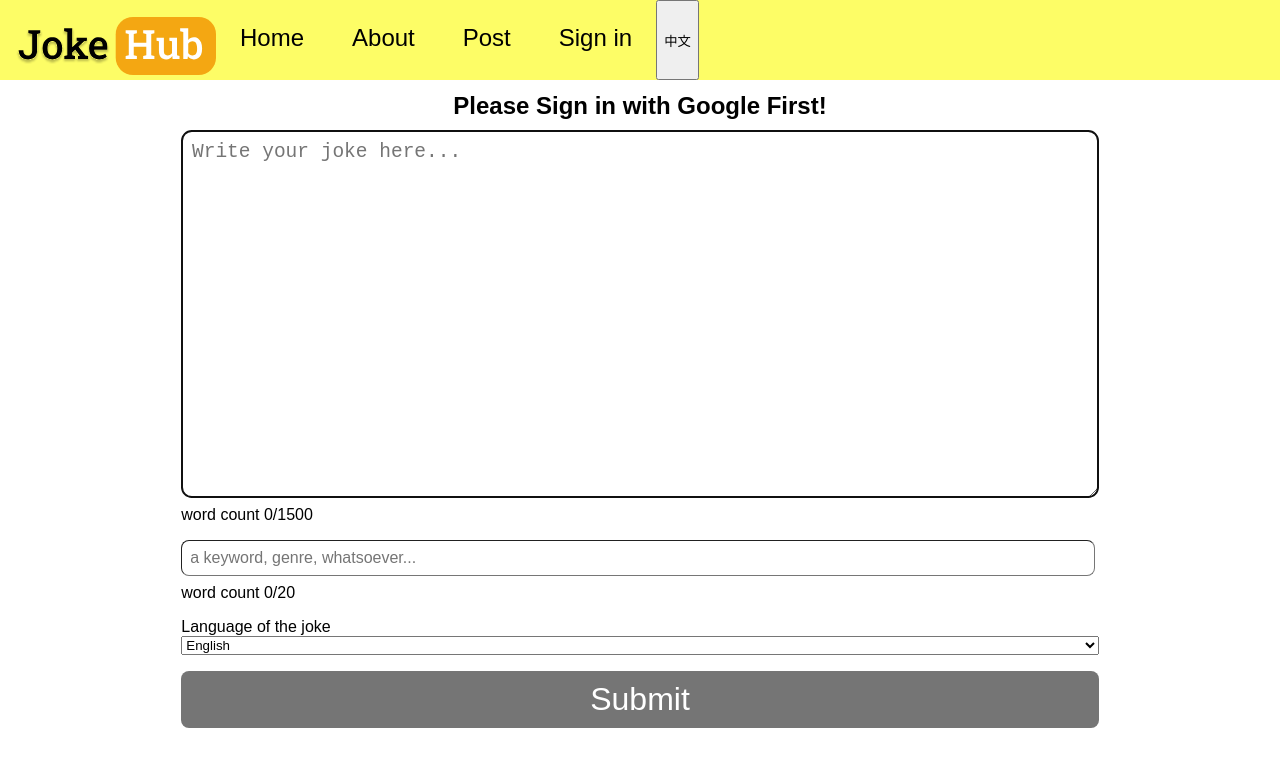
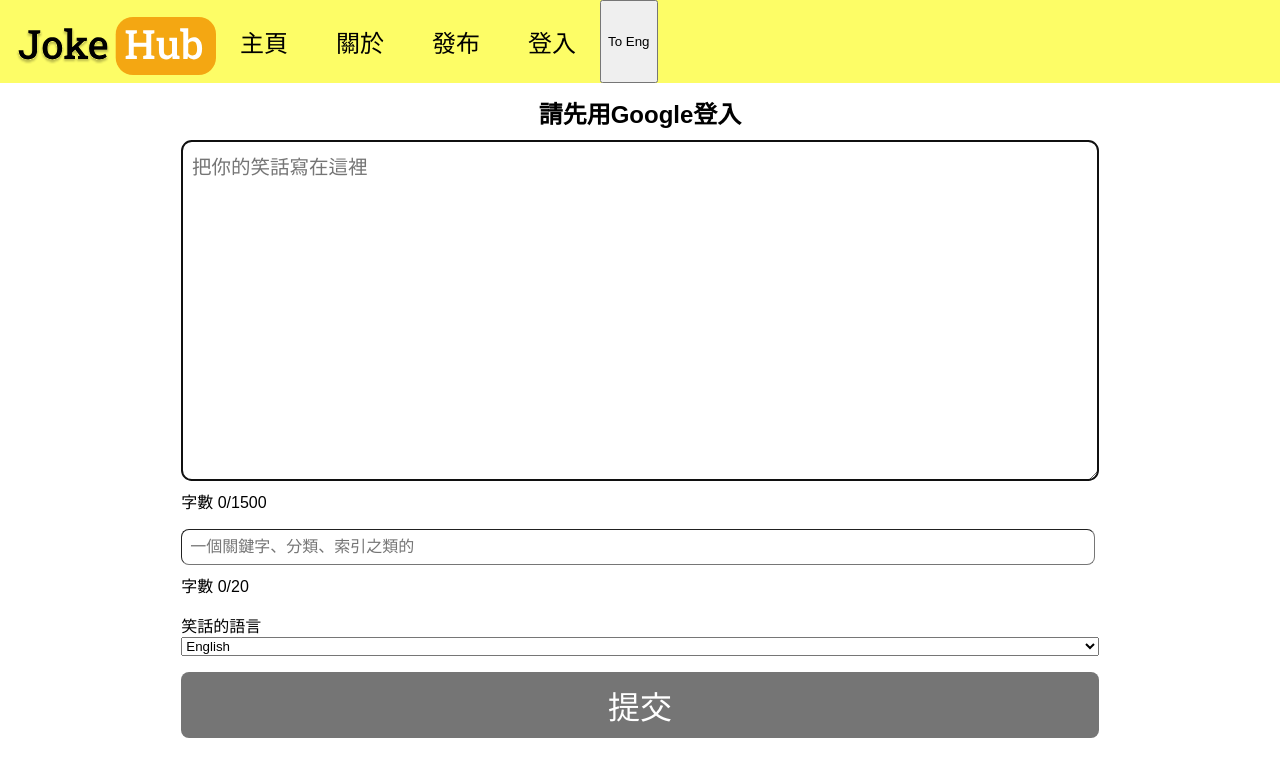
Before and after one commit to SamTech37/jokehub, a React (Create React App) app: page /post in a window 1280 px wide. Shown: the top 776 px of the page. Built offline with nearby package versions, Linux system fonts and the light colour scheme; no server answers; what react-lines-ellipsis would draw is missing.

Commit message:
中文化

```diff
--- a/src/Components/About.js
+++ b/src/Components/About.js
@@ -1,6 +1,9 @@
-import React from "react";
+import React, { useContext } from "react";
 import styled from "styled-components";
 import { Link } from "react-router-dom";
+//context
+import { LangContext } from "../LangContext";
+
 const Body = styled.div`
   margin-right: 1em;
   margin-left: 1em;
@@ -10,7 +13,26 @@ const Body = styled.div`
 `;
 
 export default function About() {
-  return (
+  const language = useContext(LangContext);
+  return language === "中文" ? (
+    <Body>
+      <h1>這是什麼?</h1>
+      <h2>這是一個可以匿名發笑話還有評分笑話的網站。</h2>
+      <h1>為什麼?</h1>
+      <h2>
+        做好玩的。認真講大概是因為我跟同學有時候會互評笑話，丟到網路上看看有沒有其他人會感興趣。
+      </h2>
+      <h1>如何使用這個網站?</h1>
+      <h2>用Google登入之後就可以發布笑話還有給分;沒有登入也可以瀏覽笑話。</h2>
+
+      <h1>隱私政策</h1>
+      <h2>
+        登入與驗證是用來識別使用者，發布還有評分笑話仍是匿名的。我們不會使用任何您的個人資料。
+      </h2>
+      <Link to="/about/terms">服務條款</Link>
+      <h5>© 2021 CK Sam K. and Hank L. All rights reserved. 版權所有©</h5>
+    </Body>
+  ) : (
     <Body>
       <h1>What is this site?</h1>
       <h2>
--- a/src/Components/List.js
+++ b/src/Components/List.js
@@ -1,8 +1,10 @@
-import React, { useEffect } from "react";
+import React, { useEffect, useContext } from "react";
 import styled from "styled-components";
 import ListItem from "./ListItem";
 import { ImArrowUp2 } from "react-icons/im";
 import { useSearchParams, useNavigate } from "react-router-dom";
+//context
+import { LangContext } from "../LangContext";
 
 const BackToTop = styled.button`
   z-index: 50;
@@ -113,12 +115,16 @@ export default function List({
     () => getPosts(keyword?.toLocaleLowerCase().replaceAll(" ", "")),
     []
   ); //aware of null //remove blanks, lowercased for better search
+
+  const language = useContext(LangContext);
   return (
     <div>
       <Search>
         <input
           type="text"
-          placeholder="Search keyword..."
+          placeholder={
+            language === "中文" ? "搜尋關鍵字..." : "Search keyword..."
+          }
           name="keyword"
           required
         />
@@ -146,9 +152,11 @@ export default function List({
       })}
       <FetchArea>
         {posts.length === batchSize ? (
-          <button onClick={handleNext}>Next</button>
+          <button onClick={handleNext}>
+            {language === "中文" ? "更多" : "Next"}
+          </button>
         ) : (
-          <button onClick={handleLast}>What's new!</button>
+          <button onClick={handleLast}>What's new!</button> //no need translate here
         )}
       </FetchArea>
     </div>
--- a/src/Components/ListItem.js
+++ b/src/Components/ListItem.js
@@ -1,12 +1,13 @@
-import React, { useState } from "react";
+import React, { useState, useContext } from "react";
 import styled from "styled-components";
 import { BiTrash } from "react-icons/bi";
 import Slider from "./Slider";
 import Spacer from "./Spacer";
-
 import blob from "../assets/blob.svg";
 import blob2 from "../assets/blob2.svg";
 import blob3 from "../assets/blob3.svg";
+//context
+import { LangContext } from "../LangContext";
 //ellispsis
 import LinesEllipsis from "react-lines-ellipsis";
 import responsiveHOC from "react-lines-ellipsis/lib/responsiveHOC";
@@ -35,16 +36,23 @@ const Body = styled.section`
   }
   button {
     color: #ffab01;
+    background-color: white;
     font-size: 1em;
     margin: 1em;
     margin-top: 3em;
     padding: 0.25em 1em;
-    box-shadow: 0 0 5px #dfe0df;
+    box-shadow: 0 0 10px #dfe0df;
     border: 2px solid #ffab01;
     border-radius: 3px;
     cursor: pointer;
     &:hover {
-      opacity: 0.5;
+      box-shadow: 0 0 20px #dfe0df;
+    }
+    &:disabled {
+      border: 2px solid #999;
+      color: #999;
+      cursor: unset;
+      box-shadow: unset;
     }
   }
   .toggler {
@@ -112,11 +120,9 @@ export default function ListItem({
   ratedUsers,
   user,
 }) {
-  const [userRate, setUserRate] = useState(5);
+  const [userRate, setUserRate] = useState(5); //if user has rated, the button can't send rate
   const [folded, setFolded] = useState(true);
-
-  //if user has rated, the button can't send rate
-
+  const language = useContext(LangContext);
   const patterns = [blob, blob2, blob3];
   const [pattern, setPattern] = useState(
     patterns[Math.floor(Math.random() * patterns.length)]
@@ -129,11 +135,14 @@ export default function ListItem({
   const handleCopy = () => {
     let text = "https://jokehub6969.web.app/p/" + postId;
     navigator.clipboard.writeText(text);
-    alert("URL copied!");
+    alert("URL copied!"); // fix this later
   };
   const handleDelete = () => {
-    const flag = prompt("You sure? Type 'Yes' if you want to delete.", "bruh");
-    if (flag === "Yes") deleteJoke(postId);
+    const flag =
+      language === "中文"
+        ? prompt("你確定嗎?如果確定要刪除，輸入'是' ", "bruh")
+        : prompt("You sure? Type ' Yes ' if you want to delete.", "bruh");
+    if (flag === "Yes" || flag === "是") deleteJoke(postId);
   };
 
   return (
@@ -151,7 +160,7 @@ export default function ListItem({
               maxLine="10"
               ellipsis={
                 <div className="toggler" onClick={() => setFolded(false)}>
-                  Read more
+                  {language === "中文" ? "展開" : "Read more"}
                 </div>
               }
               basedOn="words"
@@ -160,30 +169,42 @@ export default function ListItem({
             <div>
               <p className="content">{content}</p>
               <div className="toggler" onClick={() => setFolded(true)}>
-                Read less
+                {language === "中文" ? "收起" : "Read less"}
               </div>
             </div>
           )}
 
           <Blob pat={pattern}>
             <h1>
-              {rates !== 0 ? Math.round((totRating / rates) * 10) / 10 : "None"}
+              {rates !== 0
+                ? Math.round((totRating / rates) * 10) / 10
+                : language === "中文"
+                ? "無"
+                : "None"}
             </h1>
           </Blob>
-          <p>{`average out of ${rates} rates`}</p>
+          <p>
+            {language === "中文"
+              ? ` ${rates} 則評分裡平均`
+              : `average out of ${rates} rates`}
+          </p>
 
           {user && (
             <div className="ratingSec">
               <Slider userRate={userRate} setUserRate={setUserRate} />
               <div className="btnGroup">
                 {ratedUsers.includes(user?.uid) ? (
-                  <button onClick={() => alert("You've Rated This!")}>
-                    Rated
+                  <button disabled>
+                    {language === "中文" ? "給過了" : "Rated"}
                   </button>
                 ) : (
-                  <button onClick={handleRate}>Rate</button>
+                  <button onClick={handleRate}>
+                    {language === "中文" ? "給分" : "Rate"}
+                  </button>
                 )}
-                <button onClick={handleCopy}>Share</button>
+                <button onClick={handleCopy}>
+                  {language === "中文" ? "分享" : "Share"}
+                </button>
               </div>
               {user.uid === posterUid && (
                 <div className="modifyBtn">
--- a/src/Components/LoginModal.js
+++ b/src/Components/LoginModal.js
@@ -1,7 +1,10 @@
-import React from "react";
+import React, { useContext } from "react";
 import styled from "styled-components";
 import { FcGoogle } from "react-icons/fc";
 import { IoMdClose } from "react-icons/io";
+//context
+import { LangContext } from "../LangContext";
+
 const Body = styled.div`
   .modal {
     //props should be passed like in react
@@ -81,6 +84,8 @@ const Body = styled.div`
   }
 `;
 export default function LoginModal({ modalOpen, setModalOpen, signInGoogle }) {
+  const language = useContext(LangContext);
+
   const handleGoogleAuth = () => {
     signInGoogle();
     setModalOpen(false);
@@ -95,19 +100,30 @@ export default function LoginModal({ modalOpen, setModalOpen, signInGoogle }) {
           <button className="closebtn" onClick={() => setModalOpen(false)}>
             <IoMdClose />
           </button>
-          <h2>Sign in to Share and Rate jokes</h2>
+          <h2>
+            {language === "中文"
+              ? "登入以分享與評分笑話"
+              : "Sign in to Share and Rate jokes"}
+          </h2>
 
           <button className="signin-btn" onClick={handleGoogleAuth}>
             <FcGoogle />
-            Sign in with Google
+            {language === "中文" ? "用Google登入" : "Sign in with Google"}
           </button>
-
+          {language === "中文" ? (
+            <p className="caveats">
+              登入與驗證是用來識別使用者， 發布還有評分笑話仍是匿名的。
+              <span style={{ color: "tomato" }}>我們不會使用</span>
+              任何您的個人資料
+            </p>
+          ) : (
             <p className="caveats">
               Authentication is used to identify users and prevent other issues.
               Posting and rating is anonymous and
               <span style={{ color: "tomato" }}> we won't use</span> any of your
               personal information.
             </p>
+          )}
         </div>
       </div>
     </Body>
--- a/src/Components/NavBar.js
+++ b/src/Components/NavBar.js
@@ -2,10 +2,12 @@ import React, { useState, useContext } from "react";
 import styled from "styled-components";
 import icon from "../assets/icon.svg";
 import LoginModal from "./LoginModal";
-import { LangContext } from "../LangContext";
 import { GiHamburgerMenu } from "react-icons/gi";
+import { RiCloseLine } from "react-icons/ri";
 import { BrowserView, MobileView } from "react-device-detect";
 import { Link, NavLink } from "react-router-dom";
+//context
+import { LangContext } from "../LangContext";
 
 const MobileNav = styled.div`
   position: relative;
@@ -53,8 +55,8 @@ const MobileNav = styled.div`
   .closebtn {
     position: absolute;
     top: 20px;
-    right: 45px;
-    font-size: 30px;
+    right: 20px;
+    font-size: 50px;
     color: white;
     background-color: transparent;
     border: none;
@@ -156,6 +158,11 @@ export default function NavBar({
     if (signed) return signOut();
     return mobileSignInGoogle();
   };
+  const handleLangChange = () => {
+    setLanguage((prevLanguage) =>
+      prevLanguage === "中文" ? "English" : "中文"
+    );
+  };
 
   return (
     <div>
@@ -165,18 +172,17 @@ export default function NavBar({
             <img src={icon} alt="home" width={"200px"} height={" 60px"} />
           </NavLink>
           <div className="NavContent">
-            <Link to="/">Home</Link>
-            <Link to="/about">About</Link>
-            <Link to="/post">Post</Link>
-            <a onClick={handleAuth}>{signed ? "Sign out" : "Sign in"}</a>
-            <button
-              onClick={() =>
-                setLanguage((prevLanguage) =>
-                  prevLanguage === "中文" ? "English" : "中文"
-                )
-              }
-            >
-              {language}
+            <Link to="/">{language === "中文" ? "主頁" : "Home"}</Link>
+            <Link to="/about">{language === "中文" ? "關於" : "About"}</Link>
+            <Link to="/post">{language === "中文" ? "發布" : "Post"}</Link>
+            {language === "中文" ? (
+              <a onClick={handleAuth}>{signed ? "登出" : "登入"}</a>
+            ) : (
+              <a onClick={handleAuth}>{signed ? "Sign out" : "Sign in"}</a>
+            )}
+
+            <button className="langToggle" onClick={handleLangChange}>
+              {language === "中文" ? "To Eng" : "切中文"}
             </button>
           </div>
 
@@ -187,6 +193,7 @@ export default function NavBar({
           ></LoginModal>
         </Nav>
       </BrowserView>
+
       <MobileView>
         <MobileNav open={drawerOpen}>
           <NavLink to="/">
@@ -199,11 +206,17 @@ export default function NavBar({
             />
           </NavLink>
           <div className="headerRight">
-            <button className="headerBtn" onClick={handleAuthMobile}>
-              {signed ? "SignOut" : "SignIn"}
-            </button>
+            {language === "中文" ? (
+              <button className="headerBtn" onClick={handleAuthMobile}>
+                {signed ? "登出" : "登入"}
+              </button>
+            ) : (
+              <button className="headerBtn" onClick={handleAuthMobile}>
+                {signed ? "SignOut" : "SignIn"}
+              </button>
+            )}
             <Link className="headerBtn" to="/post">
-              Post
+              {language === "中文" ? "發布" : "Post"}
             </Link>
             <button
               className="openbtn"
@@ -215,11 +228,16 @@ export default function NavBar({
           </div>
 
           <div className="drawerNav" onClick={() => setDrawerOpen(false)}>
-            <button className="closebtn">Close</button>
+            <button className="closebtn">
+              <RiCloseLine />
+            </button>
             <div className="drawerNav-content">
-              <Link to="/">Home</Link>
-              <Link to="/about">About</Link>
-              <Link to="/post">Post</Link>
+              <Link to="/">{language === "中文" ? "主頁" : "Home"}</Link>
+              <Link to="/about">{language === "中文" ? "關於" : "About"}</Link>
+              <Link to="/post">{language === "中文" ? "發布" : "Post"}</Link>
+              <button className="langToggle" onClick={handleLangChange}>
+                {language === "中文" ? "To Eng" : "切中文"}
+              </button>
             </div>
           </div>
         </MobileNav>
--- a/src/Components/NoMatch.js
+++ b/src/Components/NoMatch.js
@@ -1,6 +1,10 @@
-import React from "react";
+import React, { useContext } from "react";
+
 import styled from "styled-components";
 import { Link } from "react-router-dom";
+//context
+import { LangContext } from "../LangContext";
+
 const Body = styled.div`
   width: 100%;
   height: 100%;
@@ -10,7 +14,16 @@ const Body = styled.div`
   }
 `;
 export default function NoMatch() {
-  return (
+  const language = useContext(LangContext);
+
+  return language === "中文" ? (
+    <Body>
+      <h1>看起來這裡什麼都沒有</h1>
+      <h2>或許是打錯網址之類的</h2>
+      {"\n"}
+      <Link to="/">回主頁吧</Link>
+    </Body>
+  ) : (
     <Body>
       <h1>Looks like we got nothing here</h1>
       <h2>Maybe a misspelling or something</h2>
--- a/src/Components/Post.js
+++ b/src/Components/Post.js
@@ -1,7 +1,9 @@
-import React, { useState, useEffect } from "react";
+import React, { useContext, useEffect } from "react";
 import ListItem from "./ListItem";
 import NoMatch from "./NoMatch";
 import { useParams } from "react-router-dom";
+//context
+import { LangContext } from "../LangContext";
 
 export default function Post({
   user,
@@ -10,6 +12,7 @@ export default function Post({
   rateJoke,
   deleteJoke,
 }) {
+  const language = useContext(LangContext);
   //fetch the joke by its ID here
   let { postId } = useParams();
   useEffect(() => {
@@ -17,7 +20,8 @@ export default function Post({
       try {
         await inPost(postId);
       } catch (error) {
-        alert("Loading faild, Please try again.");
+        if (language === "中文") alert("載入失敗，請再試一次");
+        else alert("Loading faild, Please try again.");
       }
     }
     fetchPost();
--- a/src/Components/PostingPage.js
+++ b/src/Components/PostingPage.js
@@ -1,7 +1,8 @@
-import React, { useState } from "react";
+import React, { useState, useContext } from "react";
 import { useNavigate } from "react-router-dom";
 import styled from "styled-components";
-
+//context
+import { LangContext } from "../LangContext";
 const Body = styled.div`
   display: flex;
   flex-direction: column;
@@ -63,6 +64,8 @@ const Body = styled.div`
   }
 `;
 export default function PostingPage({ postJoke, signed }) {
+  const language = useContext(LangContext);
+
   const [newContent, setNewContent] = useState("");
   const [newKeyword, setNewKeyword] = useState("");
   const [newLanguage, setNewLanguage] = useState("English");
@@ -79,12 +82,22 @@ export default function PostingPage({ postJoke, signed }) {
   };
   return (
     <Body>
-      {!signed && <h2>Please Sign in with Google First!</h2>}
+      {!signed && (
+        <h2>
+          {language === "中文"
+            ? "請先用Google登入"
+            : "Please Sign in with Google First!"}
+        </h2>
+      )}
 
       <form onSubmit={handleSubmit}>
         <textarea
           type="text"
-          placeholder="Write your joke here..."
+          placeholder={
+            language === "中文"
+              ? "把你的笑話寫在這裡"
+              : "Write your joke here..."
+          }
           maxLength={maxLen}
           autoFocus
           required
@@ -93,11 +106,20 @@ export default function PostingPage({ postJoke, signed }) {
           }}
           value={newContent}
         />
-        <p>{"word count " + newContent.length + "/" + maxLen}</p>
+        {language === "中文" ? (
+          <p>{"字數 " + newContent.length + "/" + maxLen}</p>
+        ) : (
+          <p>{"word count " + newContent.length + "/" + maxLen}</p>
+        )}
+
         <input
-          className=" keyword"
+          className="keyword"
           type="text"
-          placeholder="a keyword, genre, whatsoever..."
+          placeholder={
+            language === "中文"
+              ? "一個關鍵字、分類、索引之類的"
+              : "a keyword, genre, whatsoever..."
+          }
           maxLength="20"
           required
           onChange={(event) => {
@@ -105,8 +127,16 @@ export default function PostingPage({ postJoke, signed }) {
           }}
           value={newKeyword}
         />
-        <p>{"word count " + newKeyword.length + "/20"}</p>
-        <label>{"Language of the joke"}</label>
+
+        {language === "中文" ? (
+          <p>{"字數 " + newKeyword.length + "/20"}</p>
+        ) : (
+          <p>{"word count " + newKeyword.length + "/20"}</p>
+        )}
+
+        <label>
+          {language === "中文" ? "笑話的語言" : "Language of the joke"}
+        </label>
         <select
           name="language"
           required
@@ -115,12 +145,13 @@ export default function PostingPage({ postJoke, signed }) {
             setNewLanguage(event.target.value);
           }}
         >
+          <option>中文</option>
           <option>English</option>
-          <option>中文</option>
         </select>
         <input
+          alt="HI"
           type="submit"
-          value="Submit"
+          value={language === "中文" ? "提交" : "Submit"}
           className="submit"
           disabled={!signed}
         />
```
Lines whose indentation alone changed are shown as unchanged.
